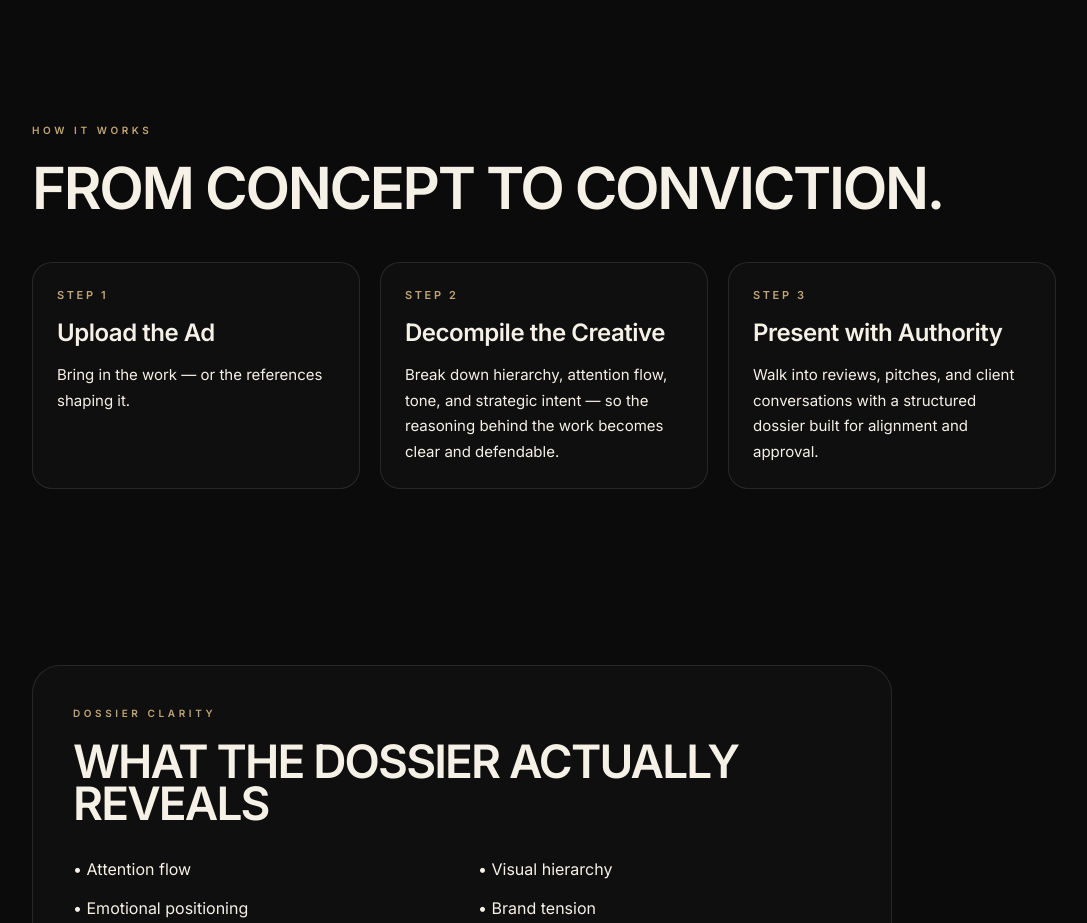
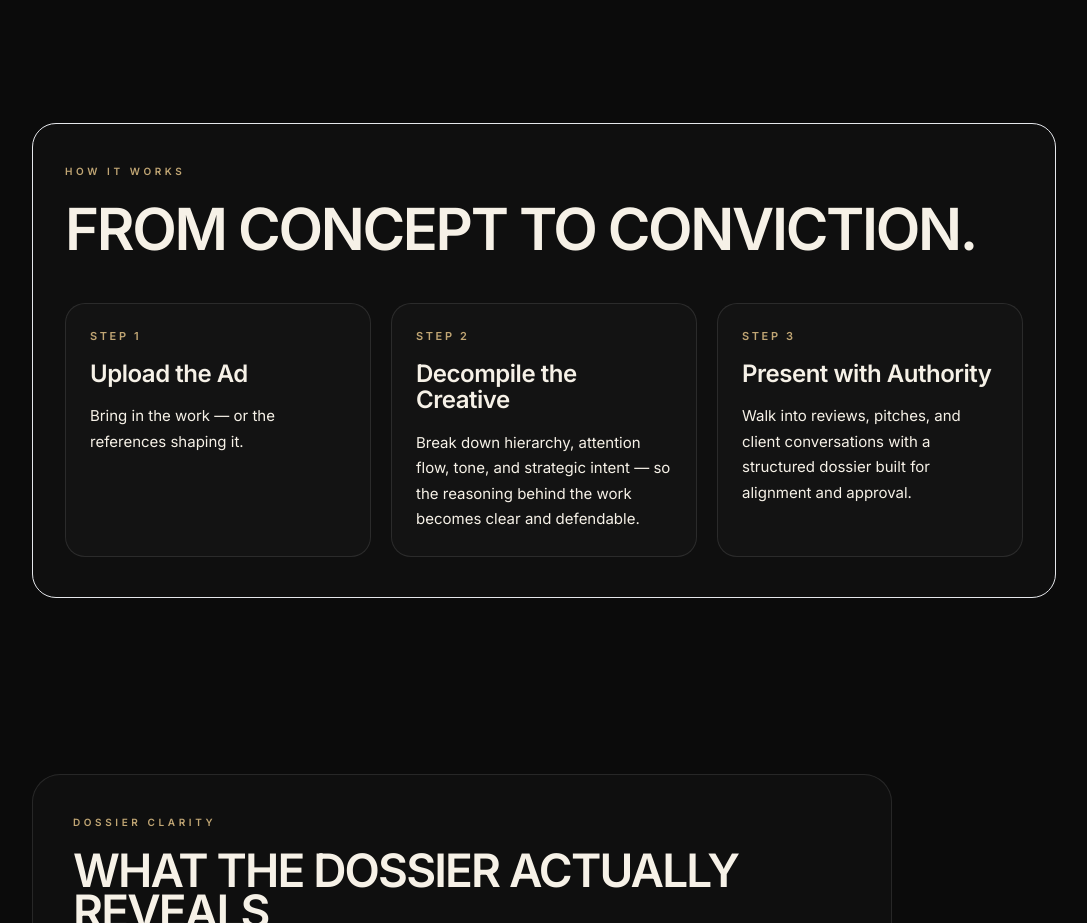
Before and after one commit to popvisly/visual-decompiler, a Next.js app: page /product in a window 1280 px wide. Shown: the part 2980-3903 px from the top of the page, without its empty margins (96-1183 px from the left). Built offline with nearby package versions, Linux system fonts and the light colour scheme; no server answers.

Commit message:
Apply homepage-style workflow surface separation on product page

```diff
--- a/src/components/product/AnalysisSurfaces.tsx
+++ b/src/components/product/AnalysisSurfaces.tsx
@@ -103,12 +103,13 @@ export default function AnalysisSurfaces() {
 
             <section className="pt-16 pb-20 lg:pt-20 lg:pb-24" data-presence-tone="dark">
                 <div className="mx-auto max-w-[1120px] px-6 lg:px-12">
-                    <p className="text-[10px] font-semibold uppercase tracking-[0.36em] text-[#C1A674]">How it works</p>
-                    <h2 className="mt-6 text-[11vw] font-semibold uppercase leading-[0.9] tracking-[-0.04em] text-[#F6F1E7] sm:text-[8vw] lg:text-[58px]">
-                        From concept to conviction.
-                    </h2>
+                    <div className="rounded-[24px] border border-white/8 bg-white/[0.015] px-6 py-8 lg:px-8 lg:py-10">
+                        <p className="text-[10px] font-semibold uppercase tracking-[0.36em] text-[#C1A674]">How it works</p>
+                        <h2 className="mt-6 text-[11vw] font-semibold uppercase leading-[0.9] tracking-[-0.04em] text-[#F6F1E7] sm:text-[8vw] lg:text-[58px]">
+                            From concept to conviction.
+                        </h2>
 
-                    <div className="mt-12 grid grid-cols-1 gap-5 md:grid-cols-3">
+                        <div className="mt-12 grid grid-cols-1 gap-5 md:grid-cols-3">
                         {STEPS.map((step, idx) => (
                             <motion.article
                                 key={step.title}
@@ -125,6 +126,7 @@ export default function AnalysisSurfaces() {
                                 <p className="mt-4 text-[15px] leading-[1.7] text-[#F6F1E7]/72">{step.body}</p>
                             </motion.article>
                         ))}
+                        </div>
                     </div>
                 </div>
             </section>
```
